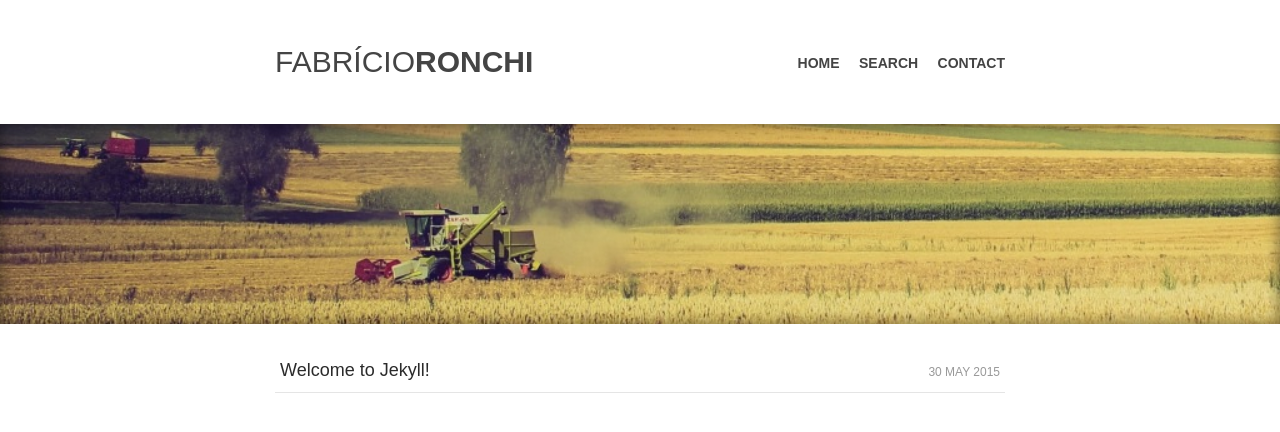
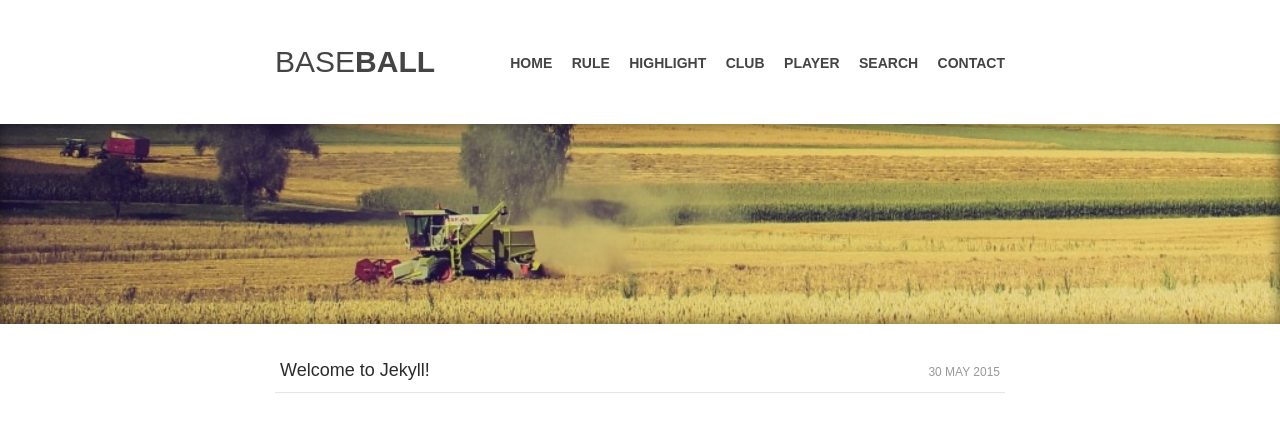
Before and after one commit to upteamisup/baseball, a Jekyll site: the page built from index.html, in a window 1280 px wide. Shown: the top 432 px of the page. Built offline with Jekyll 4.4.1, drawn with Linux system fonts in a browser that asks for light colours; some web fonts are replaced; Markdown is read by kramdown in place of the engine named in the settings.

Commit message:
defalut.html

```diff
--- a/_layouts/default.html
+++ b/_layouts/default.html
@@ -11,11 +11,15 @@ layout: compress
       <div class="my-container">
         <ul class="menu">
           <li><a href="/"><b>HOME</b></a></li>
+          <li><a href="/"><b>RULE</b></a></li>
+          <li><a href="/"><b>HIGHLIGHT</b></a></li>
+          <li><a href="/"><b>CLUB</b></a></li>
+          <li><a href="/"><b>PLAYER</b></a></li>
           <li><a href="/search"><b>SEARCH</b></a></li>
           <li><a href="/contact"><b>CONTACT</b></a></li>
         </ul>
         <section class="name">
-          <a href="/">Fabrício<b>Ronchi</b></a>
+          <a href="/">Base<b>Ball</b></a>
         </section>
       </div>
     </div>
```
